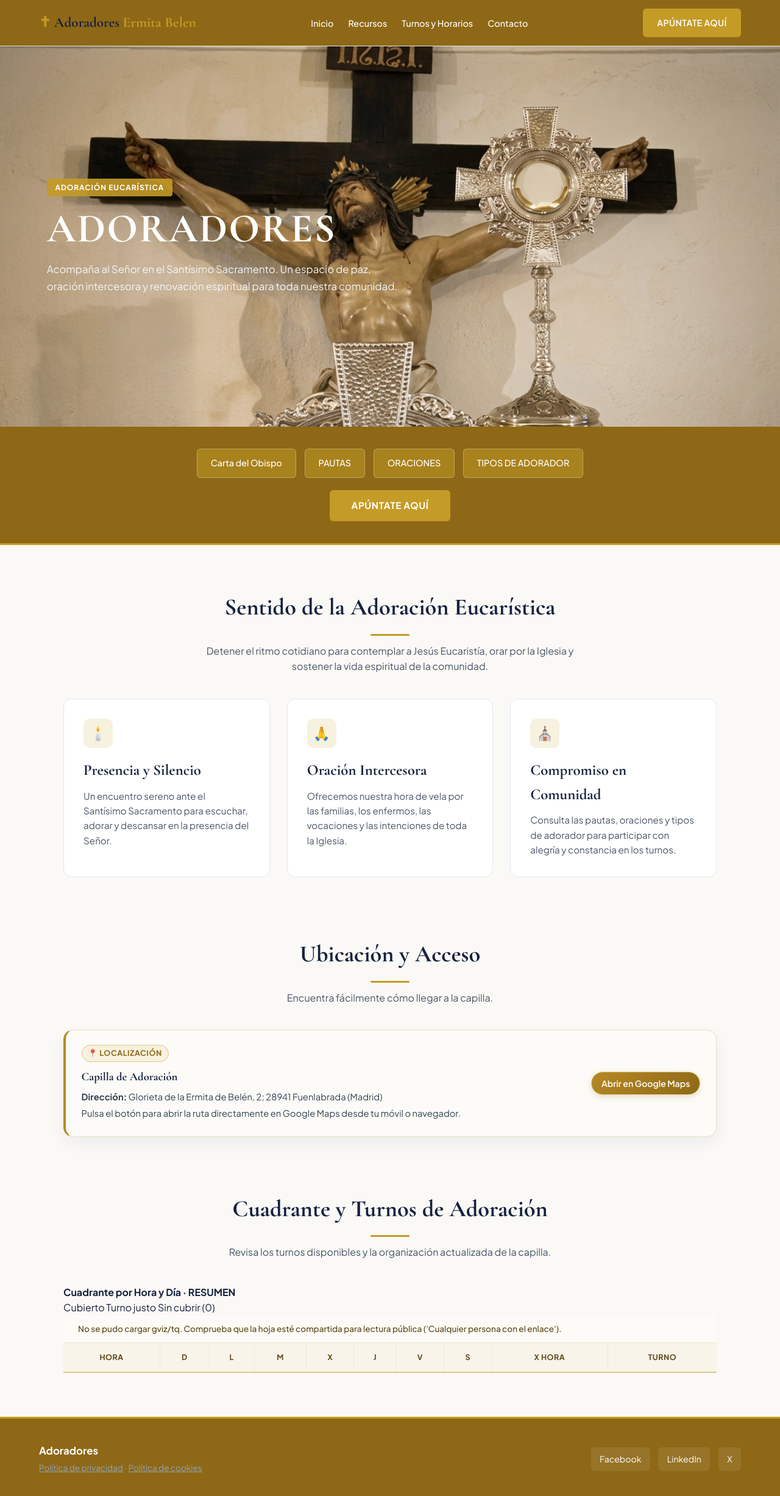
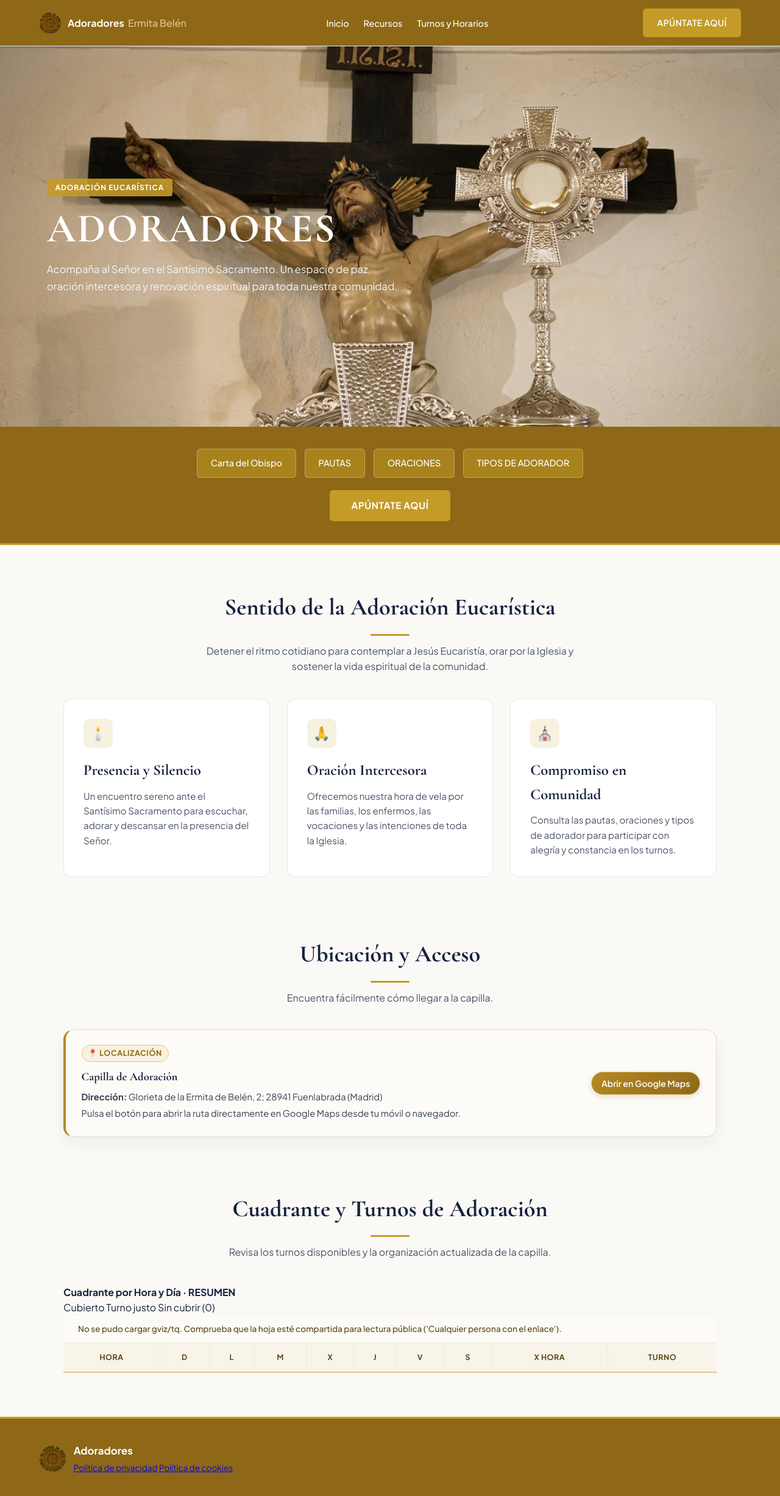
Before and after one commit to diegopintodev/ermitaBelen, a plain HTML site: page index.html in a window 1280 px wide. Shown: the whole page at 61% size. Drawn offline with nearby package versions, Linux system fonts and the light colour scheme; files whose address does not match are found by name.

Commit message:
Add files via upload

```diff
--- a/index.html
+++ b/index.html
@@ -568,21 +568,78 @@
     box-shadow: 0 5px 14px rgba(142, 104, 22, 0.3);
     filter: brightness(1.05);
 }
+.is-hidden {
+    display: none !important;
+}
+.footer-brand {
+    display: flex;
+    align-items: center;
+    gap: 0.75rem;
+}
+
+.footer-logo {
+    height: 44px;
+    width: auto;
+    max-width: 120px;
+    object-fit: contain;
+    display: block;
+    mix-blend-mode: multiply;
+}
+ .brand-lockup {
+    display: inline-flex;
+    align-items: center;
+    gap: 0.65rem;
+}
+
+.brand-ermita-logo {
+    height: 36px;
+    width: auto;
+    max-width: 64px;
+    object-fit: contain;
+    display: block;
+    /* Si la imagen tiene fondo blanco y está sobre fondo dorado/claro,
+       multiply ayuda a que el blanco no se vea como un bloque sólido */
+    mix-blend-mode: multiply;
+}
+
+.brand-text {
+    display: inline-flex;
+    align-items: baseline;
+    gap: 0.4rem;
+}
+
+.brand-adoradores {
+    color: #FFFFFF;
+    font-weight: 700;
+}
+
+.brand-ermita {
+    color: #DFC78A;
+    font-weight: 500;
+}
  </style>
 </head>
 <body>
 
     <header>
 
-            <div class="brand-title"><span>✝</span> Adoradores <span>Ermita Belen</span></div>
+            <div class="brand-lockup">
+    <img src="Imagenes/capilla-ador-logo.jpg"
+         alt="Logo Ermita Belén"
+         class="brand-ermita-logo">
+    <span class="brand-text">
+        <strong class="brand-adoradores">Adoradores</strong>
+        <span class="brand-ermita">Ermita Belén</span>
+    </span>
+</div>
 
 
         <nav aria-label="Navegación principal">
             <ul class="nav-links">
-                <li><a href="https://jmfc.es/">Inicio</a></li>
+                <li><a href="#inicio">Inicio</a></li>
                 <li><a href="#recursos">Recursos</a></li>
                 <li><a href="#turnos">Turnos y Horarios</a></li>
-                <li><a href="https://jmfc.es/comunicate-con-nosotros/">Contacto</a></li>
+                <li><a href="https://jmfc.es/comunicate-con-nosotros/" class="is-hidden">Contacto</a></li>
             </ul>
         </nav>
 
@@ -590,9 +647,9 @@
     </header>
 
     <main>
-        <div class="hero">
+        <div id="inicio" class="hero">
             <div class="hero-inner">
-                <div class="hero-content">
+                <div class="hero-content" >
                     <span class="badge">Adoración Eucarística</span>
                     <h1>ADORADORES</h1>
                     <p>Acompaña al Señor en el Santísimo Sacramento. Un espacio de paz, oración intercesora y renovación espiritual para toda nuestra comunidad.</p>
@@ -824,16 +881,19 @@
    <footer>
     <div class="footer-inner">
         <div class="footer-brand">
+            <img src="Imagenes/capilla-ador-logo.jpg"
+                 alt="Logo de la Ermita"
+                 class="footer-logo">
             <div>
                 <strong>Adoradores</strong>
-                    <span><a href="https://jmfc.es/privacy-policy/" style="color: #94A3B8;">Política de privacidad</a> · <a href="https://jmfc.es/politica-de-cookies/" style="color: #94A3B8;">Política de cookies</a></span>
+                <span><a href="privacidad-y-cookies.html#privacidad">Política de privacidad</a>  <a href="privacidad-y-cookies.html#cookies">Política de cookies</a></span>
             </div>
         </div>
 
         <div class="social-links">
-                <a href="https://www.facebook.com/juanmanuel.fernandezcaballero.1/" target="_blank" rel="noopener noreferrer">Facebook</a>
-                <a href="https://www.linkedin.com/in/juan-manuel-fernandez-caballero-5b25252b" target="_blank" rel="noopener noreferrer">LinkedIn</a>
-                <a href="https://x.com/JmfcFormacion" target="_blank" rel="noopener noreferrer">X</a>
+            <a href="https://www.facebook.com/juanmanuel.fernandezcaballero.1/" target="_blank" rel="noopener noreferrer" class="is-hidden">Facebook</a>
+            <a href="https://www.linkedin.com/in/juan-manuel-fernandez-caballero-5b25252b" target="_blank" rel="noopener noreferrer" class="is-hidden">LinkedIn</a>
+            <a href="https://x.com/JmfcFormacion" target="_blank" rel="noopener noreferrer" class="is-hidden">X</a>
         </div>
     </div>
 </footer>
```
Lines whose indentation alone changed are shown as unchanged.
